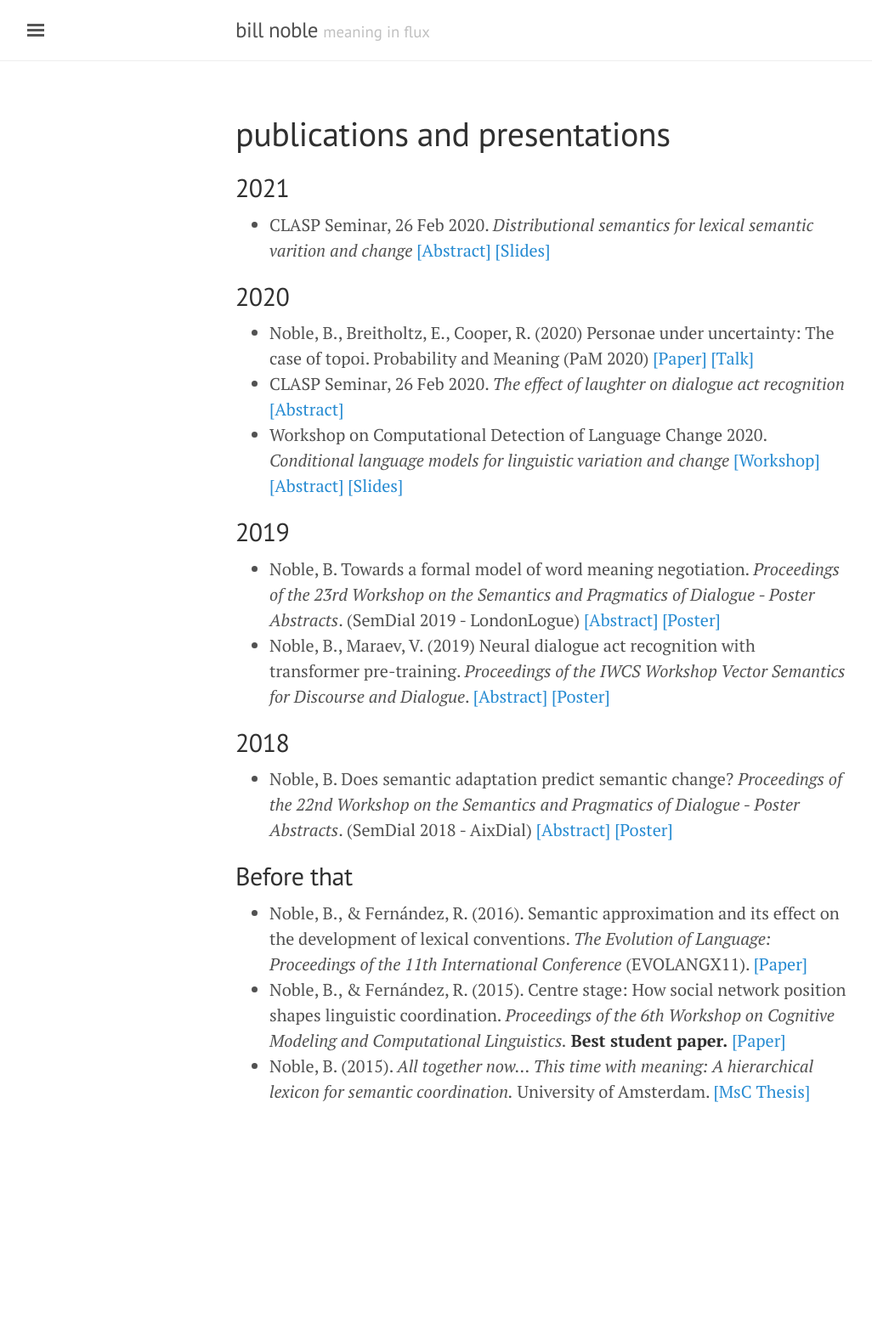
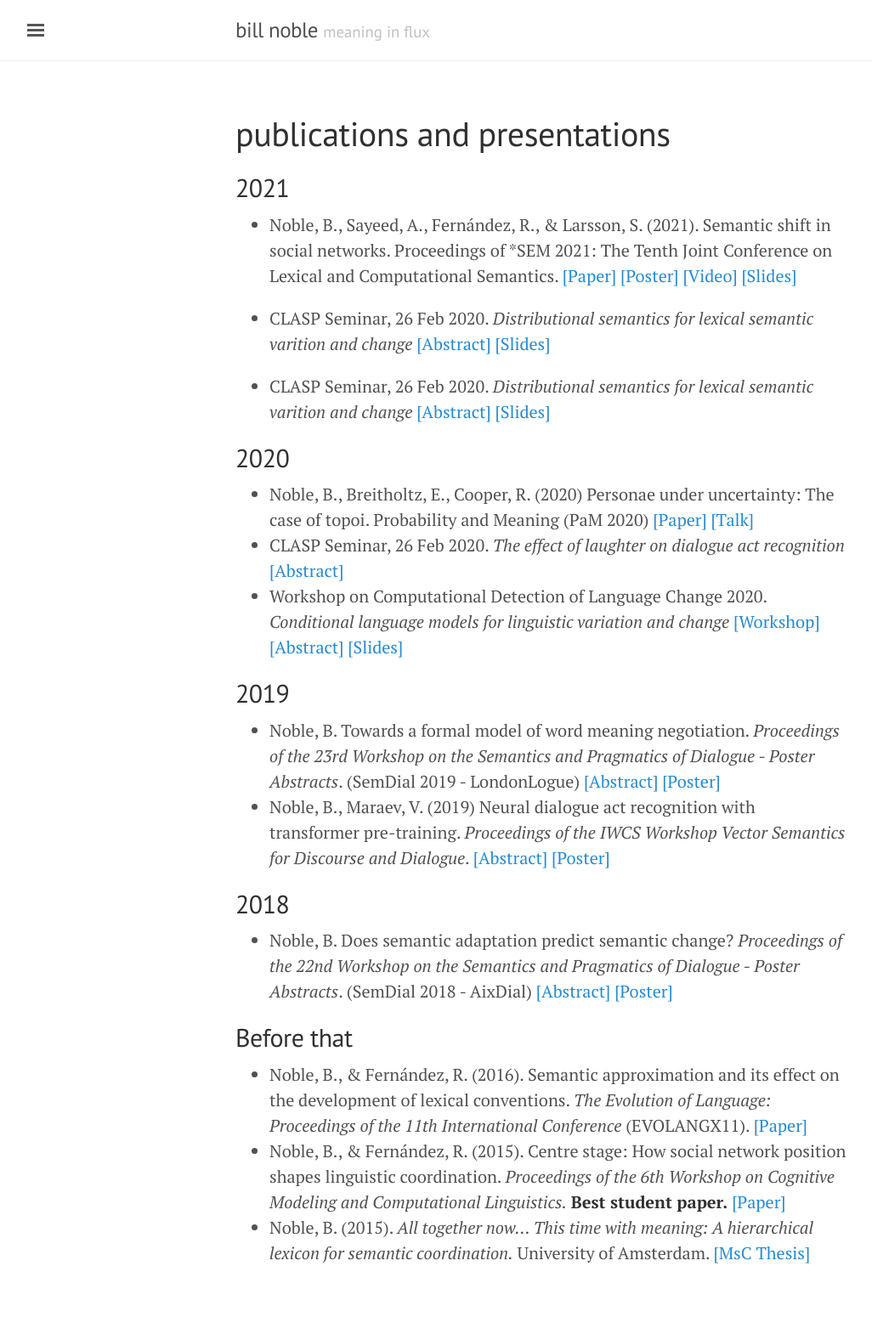
Before and after one commit to winobes/winobes.github.io, a Jekyll site: the page built from publications.md, in a window 1280 px wide. Shown: the whole page at 85% size, without its empty margins (3-1029 px from the left). Built offline with Jekyll 4.4.1, drawn with Linux system fonts in a browser that asks for light colours; before the commit the page ends 1380 px from its top, so only the background shows below that.

Commit message:
add semanatic shift in social networks to publications

```diff
--- a/publications.md
+++ b/publications.md
@@ -4,6 +4,10 @@ title: publications and presentations
 ---
 
 ## 2021
+- Noble, B., Sayeed, A., Fernández, R., & Larsson, S. (2021). Semantic shift in social networks. Proceedings of \*SEM 2021: The Tenth Joint Conference on Lexical and Computational Semantics. [[Paper]](https://doi.org/10.18653/v1/2021.starsem-1.3) [[Poster]](files/Noble2021_semantic-shift_poster.pdf) [[Video]](https://www.youtube.com/watch?v=hJ3t-kGWKN8) [[Slides]](files/Noble2021_semantic-shift_slides.pdf)
+
+- CLASP Seminar, 26 Feb 2020. _Distributional semantics for lexical semantic varition and change_ [[Abstract]](https://gu-clasp.github.io/news/Seminar%20by%20Bill%20Noble%20from%20University%20of%20Gothenburg/) [[Slides]](files/2021_clasp-seminar.pdf)
+
 - CLASP Seminar, 26 Feb 2020. _Distributional semantics for lexical semantic varition and change_ [[Abstract]](https://gu-clasp.github.io/news/Seminar%20by%20Bill%20Noble%20from%20University%20of%20Gothenburg/) [[Slides]](files/2021_clasp-seminar.pdf)
 
 ## 2020
```
Also changed, not shown: 2 other files.
